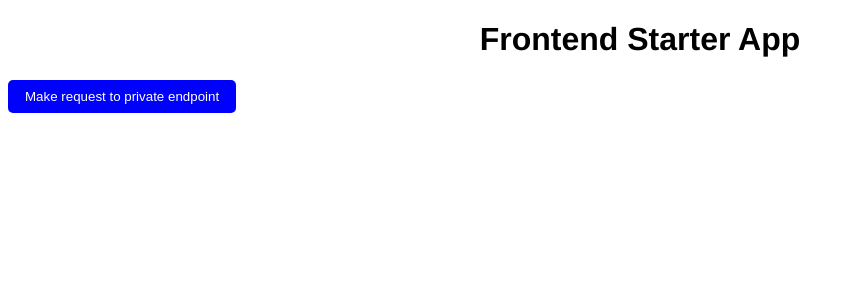
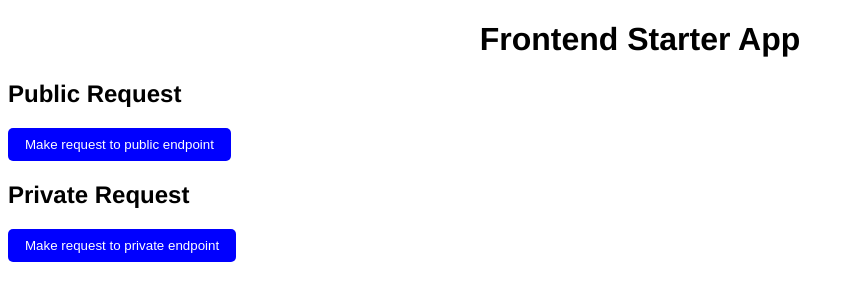
Before and after one commit to VadimDez/frontend-starter, an Angular app: page / in a window 1280 px wide. Shown: the top 300 px of the page, without its empty margins (0-854 px from the left). Built offline with nearby package versions, Linux system fonts and the light colour scheme; no server answers.

Commit message:
minor changes

```diff
--- a/src/app/app.component.html
+++ b/src/app/app.component.html
@@ -5,4 +5,11 @@
   </h1>
 </div>
 
+
+<h2>Public Request</h2>
+<button (click)="getPublic()" type="button">Make request to public endpoint</button>
+<span *ngIf="isLoadingPublic">Loading...</span>
+
+<h2>Private Request</h2>
 <button (click)="getProtected()" type="button">Make request to private endpoint</button>
+<span *ngIf="isLoadingPrivate">Loading...</span>
--- a/src/app/app.component.scss
+++ b/src/app/app.component.scss
@@ -9,6 +9,7 @@
     background-color: $btn-color;
     color: #fff;
     padding: 8px 16px;
+    cursor: pointer;
 
     &:hover {
       background-color: transparentize($btn-color, 0.2);
--- a/src/app/app.component.ts
+++ b/src/app/app.component.ts
@@ -7,22 +7,33 @@ import { MainService } from './services/main.service';
   styleUrls: ['./app.component.scss']
 })
 export class AppComponent {
-  title = 'app';
+  isLoadingPublic = false;
+  isLoadingPrivate = false;
+  publicResponse: any;
 
   constructor(private mainService: MainService) {
     this.mainService.getMe().subscribe((res: { accessToken: string }) => {
       localStorage.setItem('token', res.accessToken);
     });
+  }
 
-    mainService.getPublic().subscribe((res: { status: string }) => {
-      console.log('public', res);
+  getPublic() {
+    this.isLoadingPublic = true;
+    this.mainService.getPublic().subscribe((res: { status: string }) => {
+      this.publicResponse = res;
+      this.isLoadingPublic = false;
+    }, () => {
+      this.isLoadingPublic = false;
     });
   }
 
   getProtected() {
+    this.isLoadingPrivate = true;
     this.mainService.getProtected().subscribe((res: { status: string }) => {
       console.log('protected', res);
+      this.isLoadingPrivate = false;
     }, (err: any) => {
+      this.isLoadingPrivate = false;
       if (err.status === 401) {
         MainService.goToLogin();
       }
```
